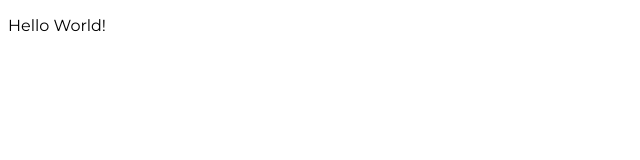
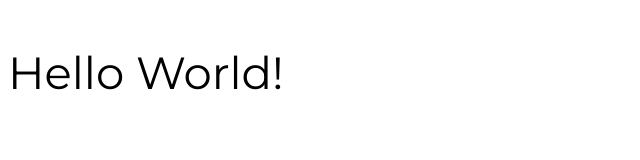
Before and after one commit to XxWexX5/greenthumb, a website built with Parcel: page index.html in a window 1280 px wide. Shown: the whole page, without its empty margins (0-640 px from the left). Built offline with nearby package versions, Linux system fonts and the light colour scheme.

```diff
--- /dev/null
+++ b/SCSS/fonts-size.scss
@@ -0,0 +1,4 @@
+$font-01: 45px;
+$font-02: 40px;
+$font-03: 16px;
+$font-04: 13px;
--- a/SCSS/index.scss
+++ b/SCSS/index.scss
@@ -1,3 +1,6 @@
+@import "fonts-size.scss";
+
 body {
     font-family: "Montserrat", sans-serif;
+    font-size: $font-01;
 }
```
